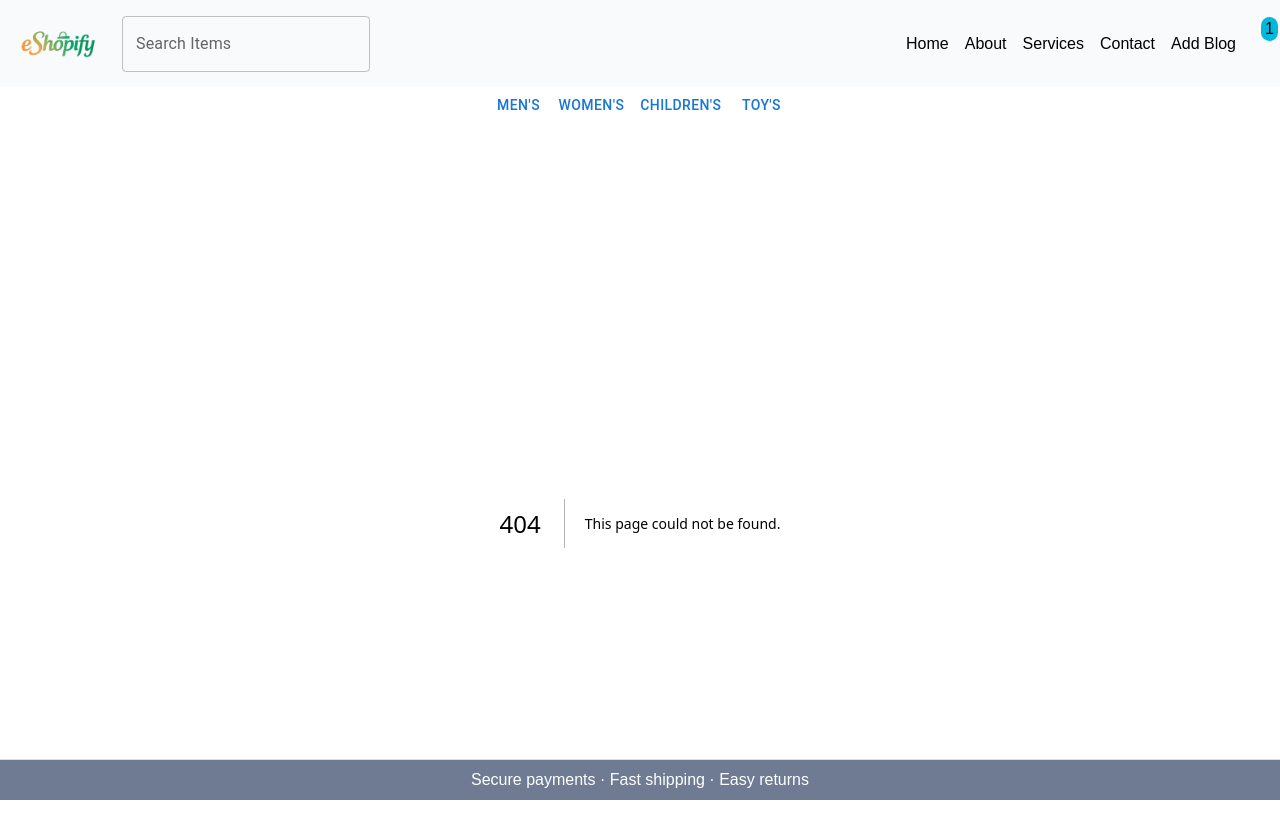
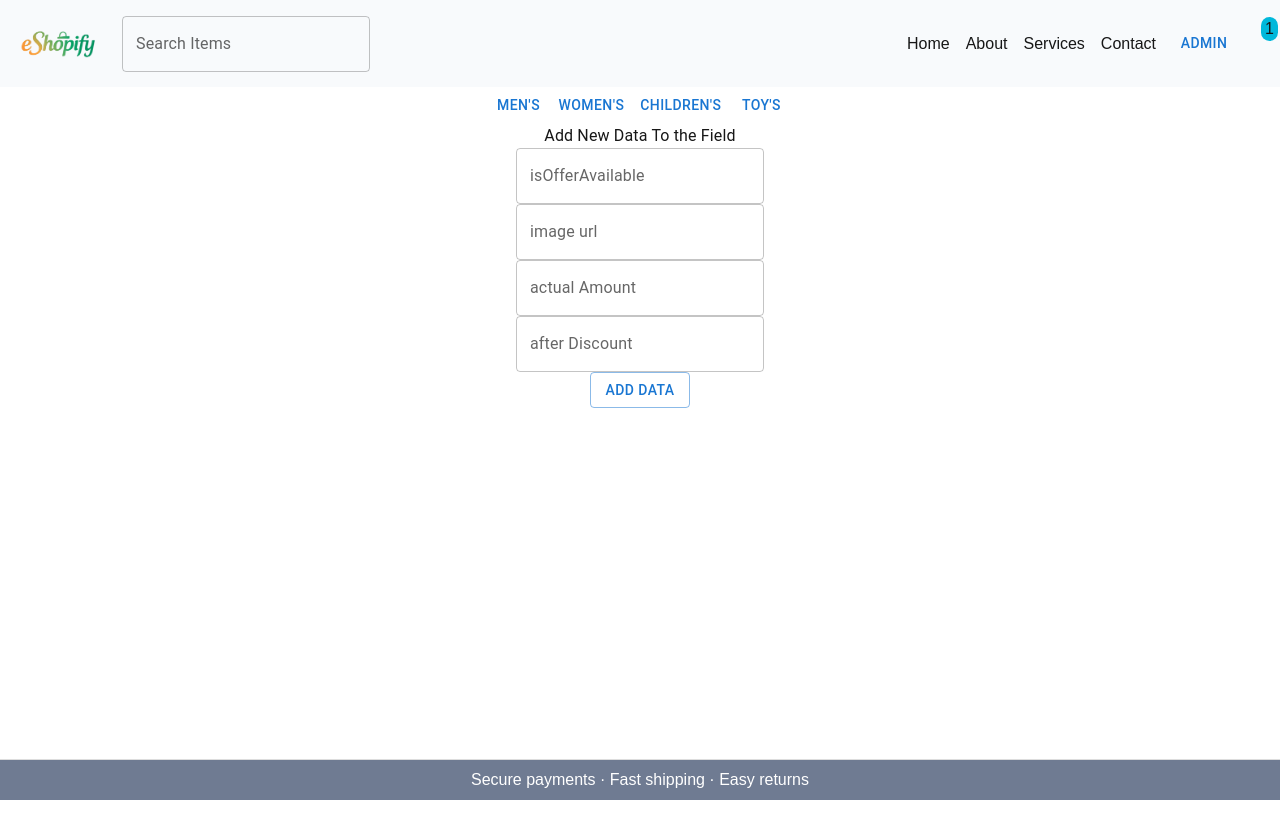
Before and after one commit to SandeepWeb-tech/code-with-sandeep, a Next.js app: page /admin in a window 1280 px wide. Before the commit this address had no page. Shown: the top 838 px of the page. After the commit the page ends 800 px from the top, so only its background shows below. Built offline with nearby package versions, Linux system fonts and the light colour scheme; some icons are missing.

Commit message:
Added delete and Add

```diff
--- a/next.config.ts
+++ b/next.config.ts
@@ -3,6 +3,17 @@ import type { NextConfig } from "next";
 const nextConfig: NextConfig = {
   /* config options here */
   // output: 'export'
+  // images: {
+  //   domains: ['m.media-amazon.com', "th.bing.com", "example.com", "cdn.myapp.com", "cdn.pixabay.com", "images.ctfassets.net"], // add allowed domains here
+  // },
+  images: {
+    remotePatterns: [
+      {
+        protocol: "https",
+        hostname: "**",   // 👈 allows all HTTPS domains
+      },
+    ],
+  },
 };
 
 export default nextConfig;
--- /dev/null
+++ b/src/app/admin/page.tsx
@@ -0,0 +1,89 @@
+"use client";
+
+import { Box, Button, TextField, Typography } from "@mui/material";
+import { useState } from "react";
+const Admin = () => {
+  const [admin, setAdmin] = useState(true);
+  const [isOfferAvailable, setIsOfferAvailable] = useState(false);
+  const [url, setUrl] = useState('');
+  const [actualAmount, setIsActualAmount] = useState<Number>();
+  const [afterDiscount, setIsAfterDiscount] = useState<Number>();
+
+
+
+  const setData = async () => {
+    const dataset = {
+      isOfferAvailable,
+      image: url,
+      actualAmount,
+      afterDiscount
+    }
+    try {
+      const response = await fetch("/api/product", {
+        method: "POST",
+        headers: {
+          "Content-Type": "application/json",
+          Accept: "application/json",
+          Authorization: "Bearer YOUR_TOKEN",
+        },
+        body:JSON.stringify(dataset)
+      });
+
+      console.log(response);
+      const { success, data } = await response.json();
+      if (success) {
+        alert("Data fetched successfully");
+        console.log(data);
+      }
+    } catch (err) {
+      console.error("Error fetching data:", err);
+    }
+  };
+
+
+
+  return (
+    <Box>
+      {admin ? (
+        <Box className='flex flex-col justify-center items-center'>
+          <Typography>Add New Data To the Field</Typography>
+          <TextField
+            id="outlined-basic"
+            label="isOfferAvailable"
+            // value={isOfferAvailable ? "true" : "false"}
+            variant="outlined"
+            onChange={(e) => setIsOfferAvailable(e.target.value === "true")}
+          />
+          <TextField id="outlined-basic" label="image url" variant="outlined" onChange={(e) => setUrl(e.target.value)}/>
+          <TextField
+            id="outlined-basic"
+            label="actual Amount"
+            variant="outlined"
+            onChange={(e) => setIsActualAmount(parseInt(e.target.value))}
+          />
+          <TextField
+            id="outlined-basic"
+            label="after Discount"
+            variant="outlined"
+            onChange={(e) => setIsAfterDiscount(parseInt(e.target.value))}
+          />
+          <Button variant="outlined" color="primary" onClick={setData}>Add Data</Button>
+        </Box>
+      ) : (
+        <Box className='flex flex-col justify-center items-center'>
+          <Typography>Login</Typography>
+          <TextField
+            id="outlined-basic"
+            label="email"
+            variant="outlined"
+          />
+          <TextField id="outlined-basic" label="password" variant="outlined" />
+
+          <Button variant="outlined" color='primary'>Login</Button>
+        </Box>
+      )}
+    </Box>
+  );
+};
+
+export default Admin;
--- a/src/app/api/product/route.js
+++ b/src/app/api/product/route.js
@@ -1,5 +1,6 @@
 import { connectDb } from "../../../helper/db";
 import productSchemaNew from "../../../model/product";
+import { ObjectId } from "mongodb"; // import ObjectId
 import { NextResponse } from "next/server";
 
 await connectDb();
@@ -37,3 +38,18 @@ export async function POST(request) {
     );
   }
 }
+
+export async function DELETE(request) {
+  const { _id } = await request.json();
+
+  // Convert string to ObjectId
+  await productSchemaNew.deleteOne({ _id: new ObjectId(_id) });
+
+  return NextResponse.json(
+    {
+      message: "deleted",
+      status: true,
+    },
+    { status: 200, statusText: "OK" } // better to use 200 for delete success
+  );
+}
--- a/src/app/header/header.tsx
+++ b/src/app/header/header.tsx
@@ -2,7 +2,7 @@ import Link from "next/link";
 import FavoriteIcon from "@mui/icons-material/Favorite";
 import Applogo from "../../../public/eshopify.png";
 import Image from "next/image";
-import { Box, TextField, Typography } from "@mui/material";
+import { Box, Button, TextField, Typography } from "@mui/material";
 import AddShoppingCartIcon from "@mui/icons-material/AddShoppingCart";
 
 const Header = () => {
@@ -27,7 +27,7 @@ const Header = () => {
         <Link href="/about">About</Link>
         <Link href="/services">Services</Link>
         <Link href="/contact">Contact</Link>
-        <Link href="/addBlog">Add Blog</Link>
+        <Link href="/admin"><Button>Admin</Button></Link>
         <Link href="/">
           <Box className='relative'>
             <AddShoppingCartIcon fontSize="large" className="z-111" />
--- a/src/app/page.tsx
+++ b/src/app/page.tsx
@@ -23,7 +23,7 @@ import { red } from "@mui/material/colors";
 import DeleteIcon from "@mui/icons-material/Delete";
 import ExpandMoreIcon from "@mui/icons-material/ExpandMore";
 import Image from "next/image";
-import { TypeSpecimenOutlined } from "@mui/icons-material";
+import { Api, TypeSpecimenOutlined } from "@mui/icons-material";
 import AddShoppingCartIcon from "@mui/icons-material/AddShoppingCart";
 
 // interface iData {
@@ -31,6 +31,13 @@ import AddShoppingCartIcon from "@mui/icons-material/AddShoppingCart";
 //   description: string;
 //   _id: string;
 // }
+
+// const api = fetch("/api/user").then(res => res.json());
+
+// const data = use(Api);
+
+
+
 
 export default function Home() {
   const [data, setData] = useState<any[]>([]);
@@ -70,16 +77,40 @@ export default function Home() {
     },
   ];
 
+const deleteData = async (_id: any) => {
+  try {
+    const response = await fetch("/api/product", {
+      method: "DELETE", // ✅ use DELETE
+      headers: {
+        "Content-Type": "application/json",
+        Authorization: "Bearer YOUR_TOKEN",
+      },
+      body: JSON.stringify({ _id }), // ✅ send id in body
+    });
+
+    const { status, message } = await response.json();
+
+    if (status) {
+      alert("Data deleted successfully");
+      // Optionally refresh your data list here
+    } else {
+      alert("Failed to delete: " + message);
+    }
+  } catch (err) {
+    console.error("Error deleting data:", err);
+  }
+};
+
   return (
     <>
-      <Box>
+      <Box className='flex'>
         {data.map((element: any) => (
           <Card className="flex flex-col p-2 gap-2 w-[250px]" key={element._id}>
             <Box className="flex justify-between itens-center">
               {element.isOfferAvailable && <span className="text-white bg-red-500 rounded-lg pl-2 pr-2">
                 offer 50%
               </span>}
-              <FavoriteIcon className="w-12 h-12 text-red-500" />
+              <FavoriteIcon className="w-12 h-12 text-red-500" onClick={() => deleteData(element._id)}/>
             </Box>
             <Box className="flex flex-col justify-between items-center">
               <Image
```
